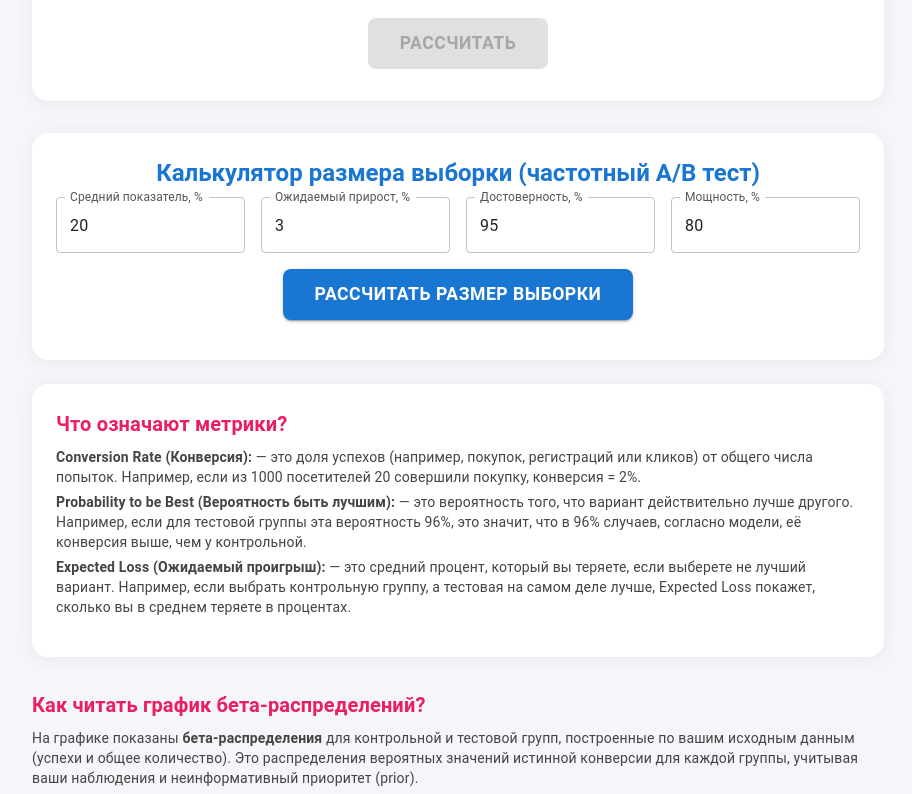
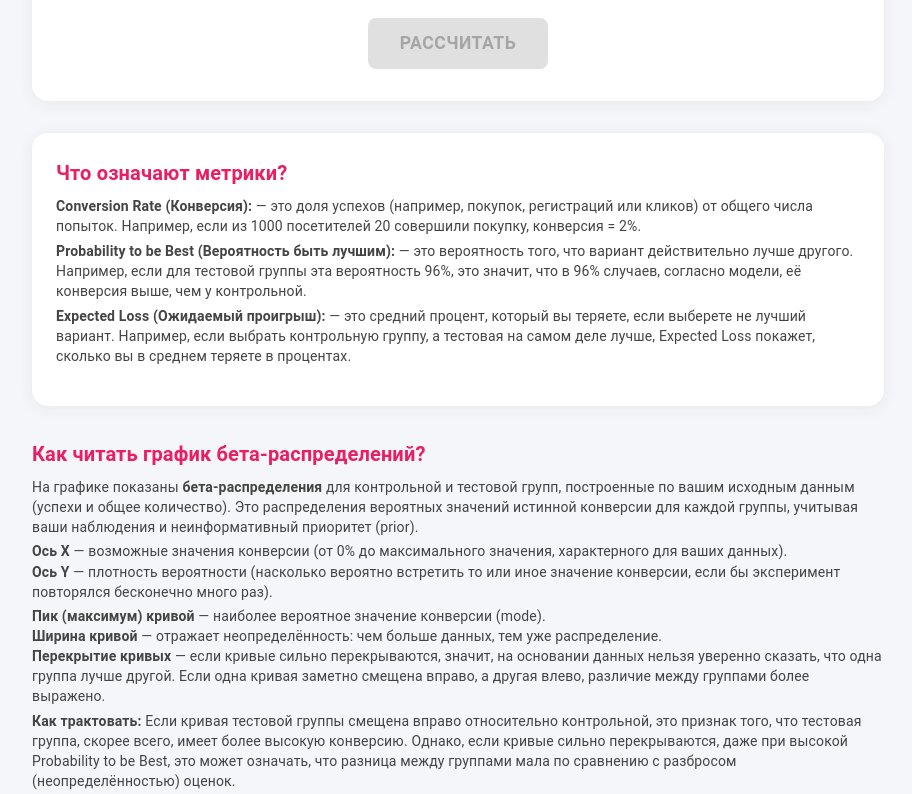
Before and after one commit to dmitryserafin/abtest-calculator, a React (Vite) app in the folder frontend/: page / in a window 1280 px wide. Shown: the part 760-1554 px from the top of the page, without its empty margins (182-1094 px from the left). Built offline with nearby package versions, Linux system fonts and the light colour scheme.

Commit message:
fix deploy

```diff
--- a/frontend/src/App.tsx
+++ b/frontend/src/App.tsx
@@ -502,57 +502,6 @@ function App() {
             )}
 
             <Paper elevation={3} sx={{ p: 3, mb: 3 }}>
-              <Typography variant="h5" gutterBottom align="center">
-                Калькулятор размера выборки (частотный A/B тест)
-              </Typography>
-              <Box sx={{ display: 'flex', flexDirection: { xs: 'column', md: 'row' }, gap: 2, mb: 2 }}>
-                <TextField
-                  label="Средний показатель, %"
-                  type="number"
-                  value={sampleBaseline}
-                  onChange={e => setSampleBaseline(Number(e.target.value))}
-                  fullWidth
-                  sx={{ flex: 1 }}
-                />
-                <TextField
-                  label="Ожидаемый прирост, %"
-                  type="number"
-                  value={sampleLift}
-                  onChange={e => setSampleLift(Number(e.target.value))}
-                  fullWidth
-                  sx={{ flex: 1 }}
-                />
-                <TextField
-                  label="Достоверность, %"
-                  type="number"
-                  value={sampleAlpha}
-                  onChange={e => setSampleAlpha(Number(e.target.value))}
-                  fullWidth
-                  sx={{ flex: 1 }}
-                />
-                <TextField
-                  label="Мощность, %"
-                  type="number"
-                  value={samplePower}
-                  onChange={e => setSamplePower(Number(e.target.value))}
-                  fullWidth
-                  sx={{ flex: 1 }}
-                />
-              </Box>
-              <Box sx={{ textAlign: 'center', mb: 2 }}>
-                <Button variant="contained" onClick={calcSampleSize}>
-                  Рассчитать размер выборки
-                </Button>
-              </Box>
-              {sampleResult && (
-                <Typography align="center" sx={{ fontWeight: 'bold' }}>
-                  Необходимый размер выборки на группу: {sampleResult}<br/>
-                  Всего: {sampleResult * 2}
-                </Typography>
-              )}
-            </Paper>
-
-            <Paper elevation={3} sx={{ p: 3, mb: 3 }}>
               <Box sx={{ mb: 2 }}>
                 <Typography variant="h6" gutterBottom>
                   Что означают метрики?
```
